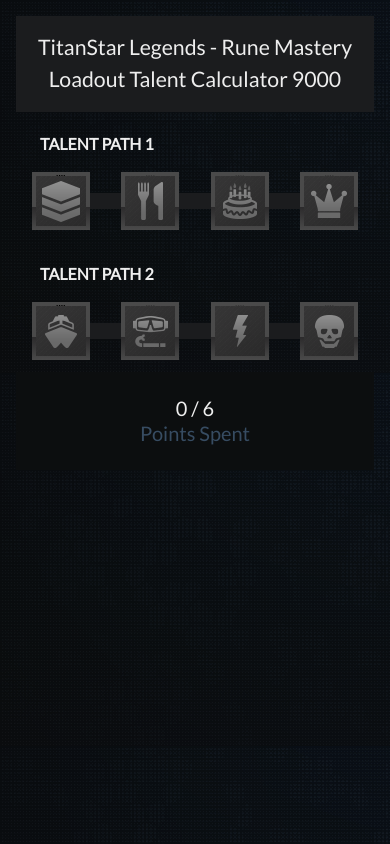
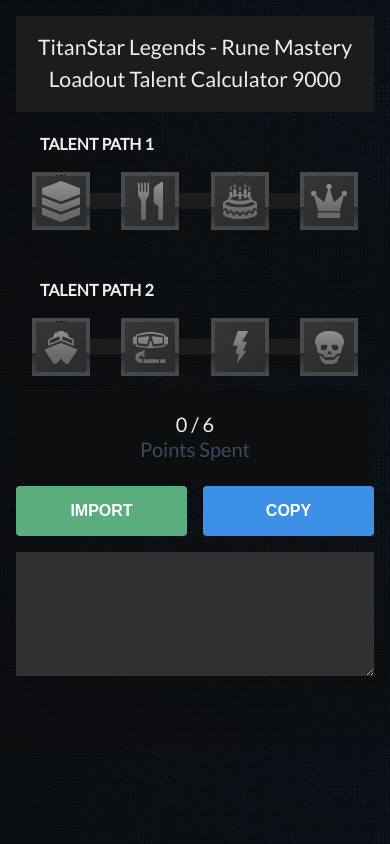
Before and after one commit to andypyle/wotc-front-end-challenge, a Next.js app: page / in a window 390 px wide. Built offline with nearby package versions, Linux system fonts and the light colour scheme.

Commit message:
Sharing and importing functionality. Some responsive spacing issues.

```diff
--- a/components/Container.tsx
+++ b/components/Container.tsx
@@ -5,6 +5,7 @@ export const Container = styled.main`
   position: relative;
   @media only screen and (min-width: 999px) {
     display: flex;
+    align-items: center;
     width: 998px;
     height: 373px;
   }
--- a/components/PointsSpent.tsx
+++ b/components/PointsSpent.tsx
@@ -13,6 +13,7 @@ export const PointsSpent = styled.div`
 
   @media only screen and (min-width: 999px) {
     margin: 0;
+    align-self: center;
   }
 `
 
--- /dev/null
+++ b/components/ShareLoadout.tsx
@@ -0,0 +1,122 @@
+import { useTalentStore } from '@/stores/talents'
+import styled from '@emotion/styled'
+import { useState } from 'react'
+import { useCopyToClipboard } from 'usehooks-ts'
+
+type ShareLoadoutButtonProps = {
+  value?: string
+}
+
+export const ShareLoadoutButton = styled.button<ShareLoadoutButtonProps>`
+  display: block;
+  flex: 1;
+  border: 0;
+  padding: 1rem 1.25rem;
+  font-size: 1rem;
+  font-weight: bold;
+  text-transform: uppercase;
+  min-width: 150px;
+  color: white;
+  background-color: var(--blue-ish);
+  border-radius: 4px;
+  cursor: pointer;
+
+  &:hover {
+    ${({ value }) =>
+      value
+        ? 'background-color: var(--lighter-green);'
+        : 'background-color: var(--lighter-blue-ish);'}
+  }
+
+  ${({ value }) =>
+    value
+      ? 'background-color: var(--green);'
+      : 'background-color: var(--blue-ish);'}
+`
+
+const ImportLoadoutButton = styled(ShareLoadoutButton)`
+  background-color: var(--green);
+  margin-right: 1rem;
+
+  &:hover {
+    background-color: var(--lighter-green);
+  }
+
+  @media only screen and (min-width: 999px) {
+    margin: 0 0 1rem;
+  }
+`
+const ShareLoadoutStyled = styled.div`
+  display: flex;
+  flex-direction: column;
+
+  @media only screen and (min-width: 999px) {
+    flex-direction: row;
+    width: 800px;
+    margin: 0 auto;
+  }
+`
+
+const ShareLoadoutButtons = styled.div`
+  display: flex;
+  margin-bottom: 1rem;
+
+  @media only screen and (min-width: 999px) {
+    flex-direction: column;
+    padding: 0 1rem;
+  }
+`
+
+const ShareLoadoutTextarea = styled.textarea`
+  min-height: 100px;
+  background-color: var(--lighter-gray);
+  color: #eee;
+  font-size: 1rem;
+  border: 0;
+  padding: 0.75rem;
+
+  @media only screen and (min-width: 999px) {
+    width: 100%;
+  }
+`
+
+export const ShareLoadout = () => {
+  const [importedLoadoutString, setImportedLoadoutString] = useState<string>('')
+  const [value, copy] = useCopyToClipboard()
+  const { selectedTalents, resetTalents, importTalents } = useTalentStore()
+
+  const onClickShareLoadout = () => {
+    copy(selectedTalents.map((t) => t.id).join(','))
+  }
+
+  const onChangeImportLoadoutString = (
+    e: React.ChangeEvent<HTMLTextAreaElement>
+  ) => setImportedLoadoutString(e.target.value)
+
+  const onClickImportLoadout = () => {
+    if (importedLoadoutString.length) {
+      importTalents(importedLoadoutString.split(',').map(Number))
+      setImportedLoadoutString('')
+    }
+  }
+
+  return (
+    <ShareLoadoutStyled>
+      <ShareLoadoutButtons>
+        <ImportLoadoutButton onClick={onClickImportLoadout}>
+          Import
+        </ImportLoadoutButton>
+        <ShareLoadoutButton
+          onClick={onClickShareLoadout}
+          disabled={!selectedTalents.length}
+          value={value as string}>
+          {value ? 'Copied!' : 'Copy'}
+        </ShareLoadoutButton>
+      </ShareLoadoutButtons>
+      <ShareLoadoutTextarea
+        onChange={onChangeImportLoadoutString}
+        value={importedLoadoutString}
+      />
+    </ShareLoadoutStyled>
+  )
+}
--- a/components/TalentPath.tsx
+++ b/components/TalentPath.tsx
@@ -11,12 +11,16 @@ export const TalentPathStyled = styled.div`
   display: flex;
   flex-direction: column;
 
-  &:not(:first-of-type) {
-    margin-top: 1rem;
+  &:first-of-type {
+    margin-bottom: 2rem;
   }
   @media only screen and (min-width: 999px) {
     flex-direction: row;
     flex: 1;
+
+    &:not(:first-of-type) {
+      margin-top: 1rem;
+    }
   }
 `
 
--- a/components/index.ts
+++ b/components/index.ts
@@ -2,6 +2,7 @@ export { Connector } from './Connector'
 export { Container } from './Container'
 export { Heading } from './Heading'
 export { PointsSpent, PointsSpentText } from './PointsSpent'
+export { ShareLoadout } from './ShareLoadout'
 export { Talent } from './Talent'
 export { TalentButton } from './TalentButton'
 export { TalentPath } from './TalentPath'
--- /dev/null
+++ b/helpers/arrayToObj.ts
@@ -0,0 +1,11 @@
+export function arrayToObj<T>(arr: Array<T>, prop: keyof T) {
+  let obj: { [key: string]: any } = {}
+
+  if (Array.isArray(arr)) {
+    arr.forEach((i: T) => {
+      obj[i[prop] as string] = i
+    })
+
+    return obj
+  }
+}
--- /dev/null
+++ b/helpers/index.ts
@@ -0,0 +1 @@
+export { arrayToObj } from './arrayToObj'
--- a/package.json
+++ b/package.json
@@ -20,6 +20,7 @@
     "react": "18.2.0",
     "react-dom": "18.2.0",
     "typescript": "5.2.2",
+    "usehooks-ts": "^2.9.1",
     "zustand": "^4.4.1"
   }
 }
--- a/pages/index.tsx
+++ b/pages/index.tsx
@@ -3,6 +3,7 @@ import {
   Heading,
   PointsSpent,
   PointsSpentText,
+  ShareLoadout,
   TalentPath,
   TalentPaths,
 } from '@/components'
@@ -60,6 +61,7 @@ export default function Home() {
           <PointsSpentText>Points Spent</PointsSpentText>
         </PointsSpent>
       </Container>
+      <ShareLoadout />
     </>
   )
 }
--- a/stores/talents.ts
+++ b/stores/talents.ts
@@ -1,23 +1,35 @@
+import { arrayToObj } from '@/helpers'
 import type { Talent, TalentTree } from '@/pages/api/talents'
 import { create } from 'zustand'
 
 type TalentStore = {
   talentsData: TalentTree
+  talentsDataObject: { [key: string]: Talent }
   selectTalent: (talent: Talent) => void
   unselectTalent: (talent: Talent) => void
   selectedTalents: Talent[]
   loading: boolean
+  importTalents: (talents: number[]) => void
+  resetTalents: () => void
   fetchTalents: () => void
   maxSelectedTalents: number
 }
 
 export const useTalentStore = create<TalentStore>((set) => ({
   talentsData: {},
+  talentsDataObject: {},
   loading: false,
   fetchTalents: async () => {
     set({ loading: true })
     const response = await fetch('/api/talents')
-    set({ talentsData: await response.json(), loading: false })
+    const data = await response.json()
+    const flatData = Object.values(data).flat()
+    console.log(Object.values(data).flat())
+    set({
+      talentsData: data,
+      talentsDataObject: arrayToObj<Talent>(flatData as Talent[], 'id'),
+      loading: false,
+    })
   },
   selectTalent: (talent: Talent) =>
     set((state: TalentStore) => {
@@ -42,6 +54,13 @@ export const useTalentStore = create<TalentStore>((set) => ({
         }
       }
     }),
+  importTalents: (talents: number[]) => {
+    set(() => ({ selectedTalents: [] }))
+    return set((state: TalentStore) => {
+      return { selectedTalents: talents.map((t) => state.talentsDataObject[t]) }
+    })
+  },
+  resetTalents: () => (set: any) => set(() => ({ selectedTalents: [] })),
   selectedTalents: [],
   maxSelectedTalents: 6,
 }))
--- a/styles/styles.tsx
+++ b/styles/styles.tsx
@@ -6,10 +6,14 @@ export const globalStyles = (
     styles={css`
       :root {
         --blue: #6a9dd3;
+        --blue-ish: #3c91e6;
+        --lighter-blue-ish: #5da3ea;
         --dark-gray: #0c0e0f;
         --gray: #1b1c1e;
         --lighter-gray: #303133;
         --gradient-disabled: #4a4a4a;
+        --green: #5cad7e;
+        --lighter-green: #6ab489;
       }
 
       body {
```
Also changed, not shown: 1 other file (tests, documents, lock files or other folders).
